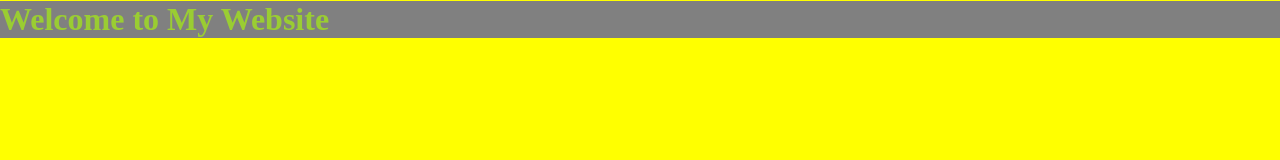
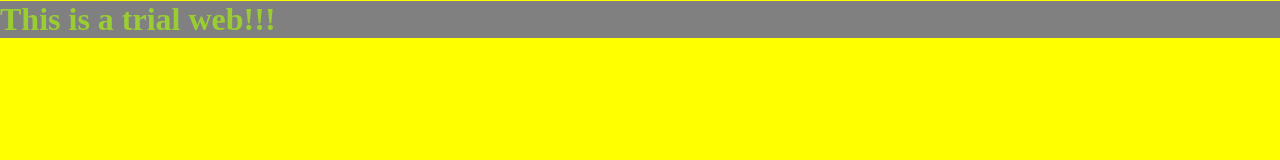
Before and after one commit to banthapo/demo-repo, a plain HTML site: page index.html in a window 1280 px wide. Drawn offline with Linux system fonts and the light colour scheme.

Commit message:
trials continue

```diff
--- a/index.html
+++ b/index.html
@@ -11,7 +11,7 @@
   <body>
     <main class="main-container">
       <h1 id="heading" onclick="handleHeadClick(event)">
-        Welcome to My Website
+        This is a trial web!!!
       </h1>
     </main>
     <script src="index.js"></script>
```
